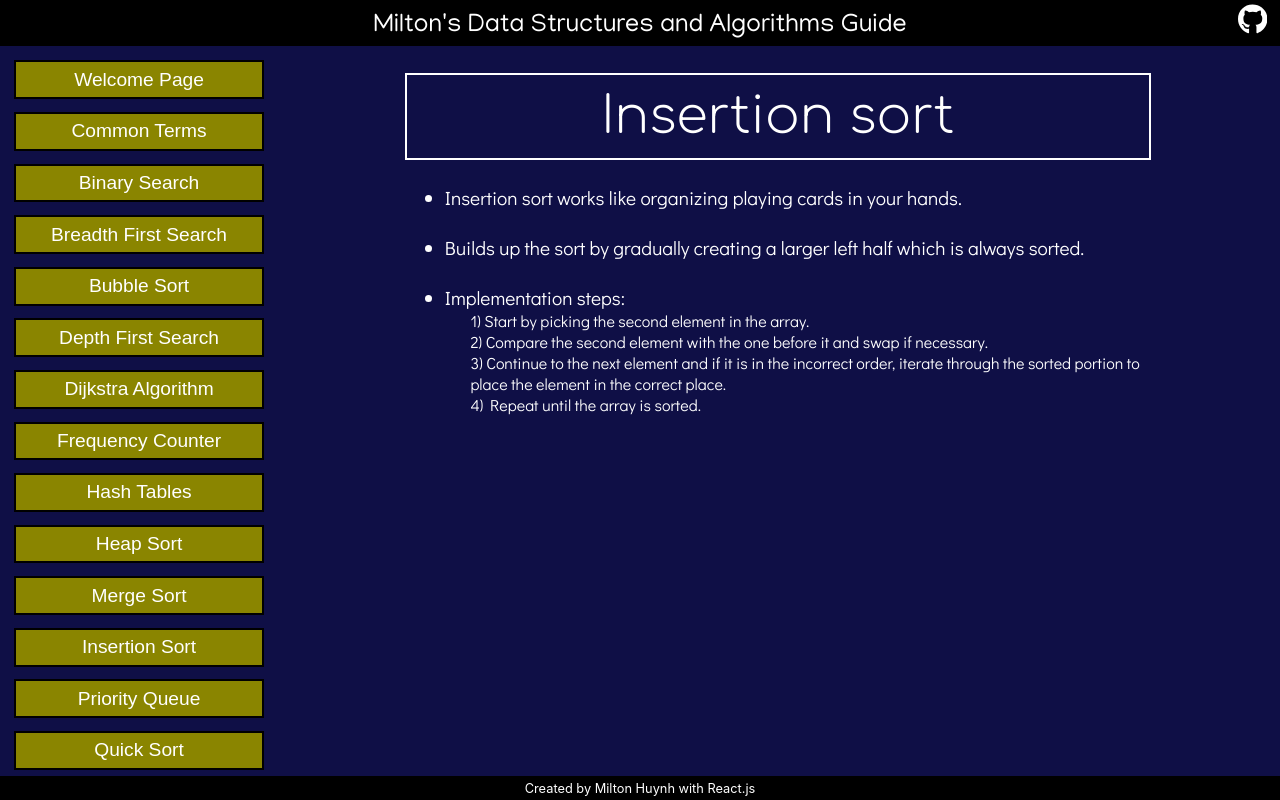
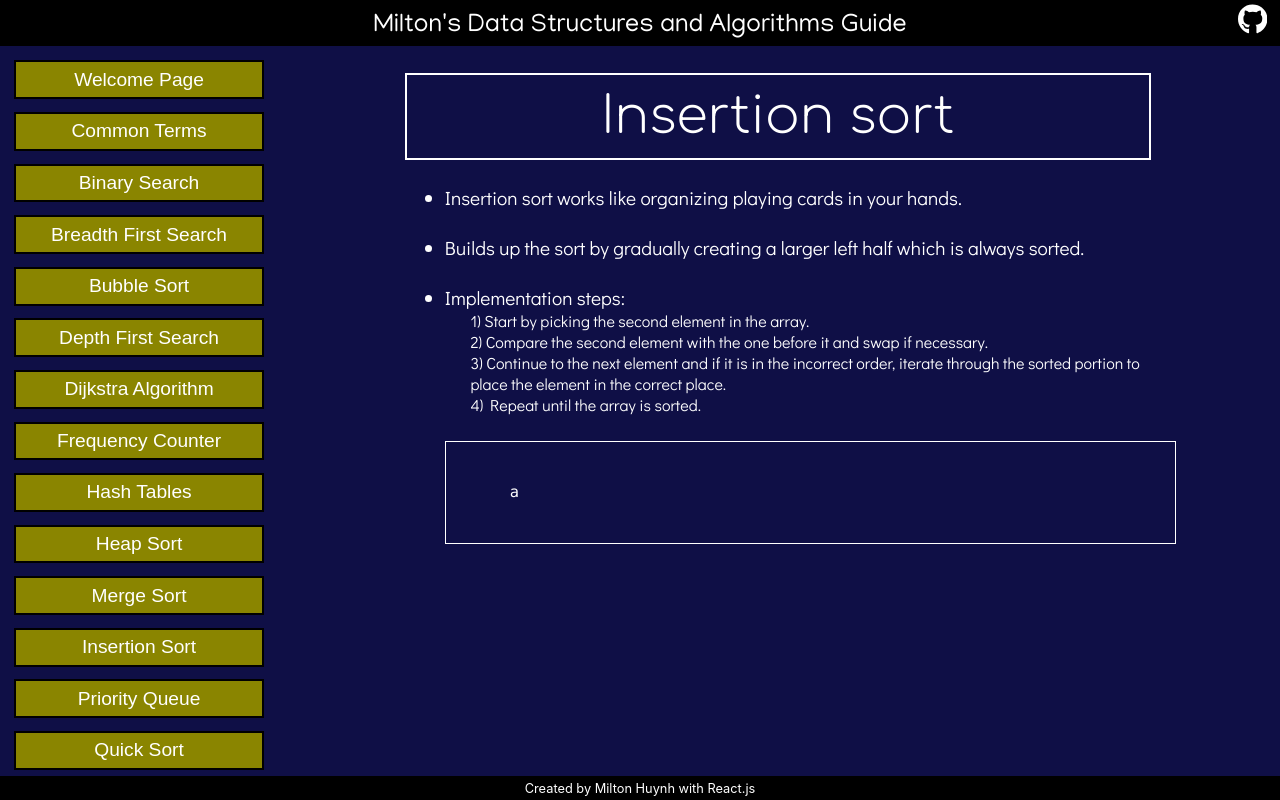
Before and after one commit to miltonhuynh/DSA-guide, a React (Create React App) app in the folder app/: page /DSA-guide/InsertionSort in a window 1280 px wide. Built offline with nearby package versions, Linux system fonts and the light colour scheme; a web font is replaced by a local one.

Commit message:
Started insertion sort code box

```diff
--- a/app/src/Concepts/InsertionSort.js
+++ b/app/src/Concepts/InsertionSort.js
@@ -1,6 +1,9 @@
 import React from 'react'
 
 export default function InsertionSort() {
+
+  const insertion =
+  `a`
   return (
     <div class="Concept_page">
       <div class="Concept_title">Insertion sort</div>
@@ -16,6 +19,13 @@ export default function InsertionSort() {
               <div>3) Continue to the next element and if it is in the incorrect order, iterate through the sorted portion to place the element in the correct place.</div>
               <div>4) Repeat until the array is sorted.</div>
             </div>
+            <div class="Code">
+                <pre>
+                  <code>
+                    {insertion}
+                  </code>
+                </pre>
+            </div>
           </ul>
         </div>
       </div>
```
